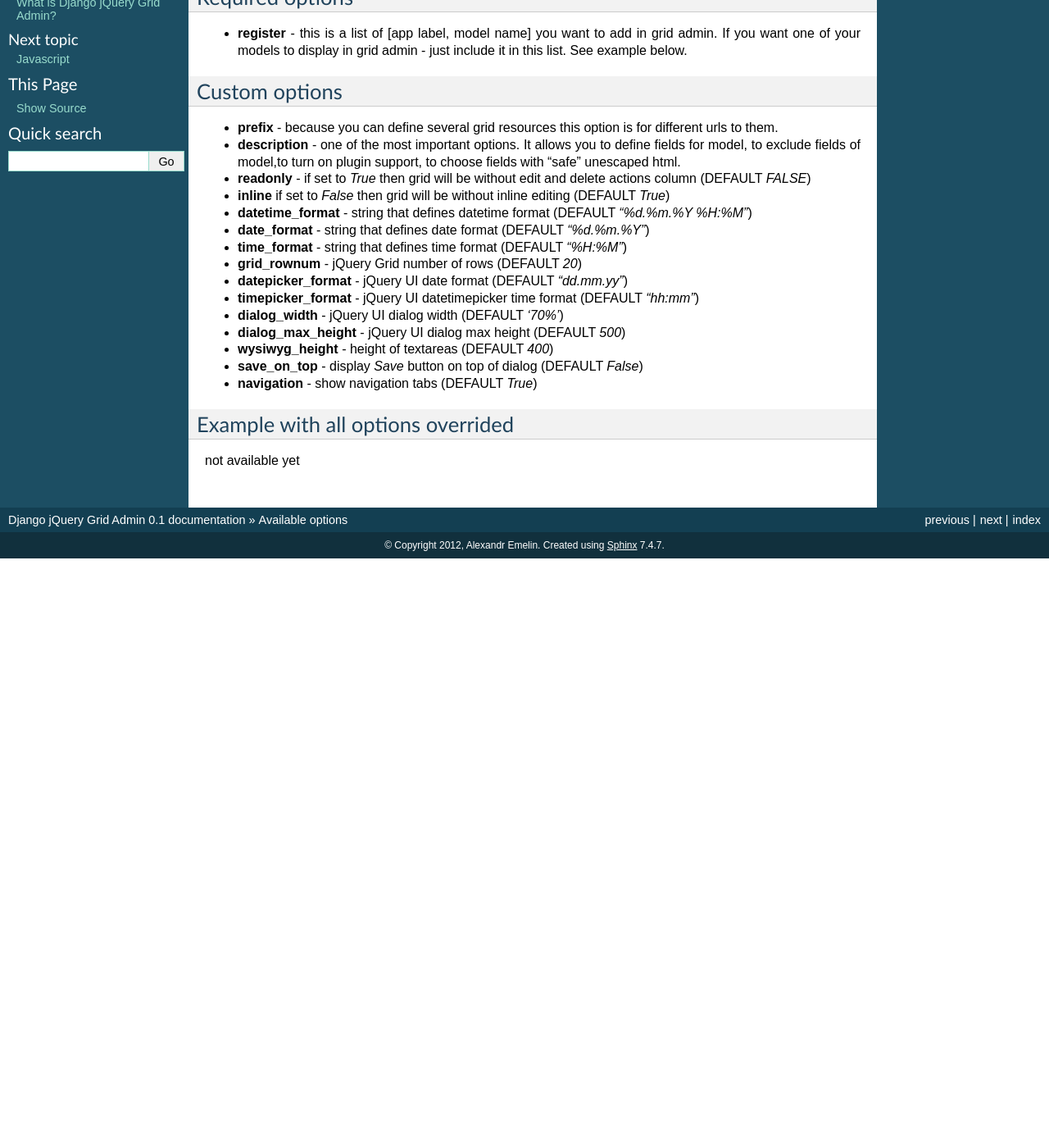
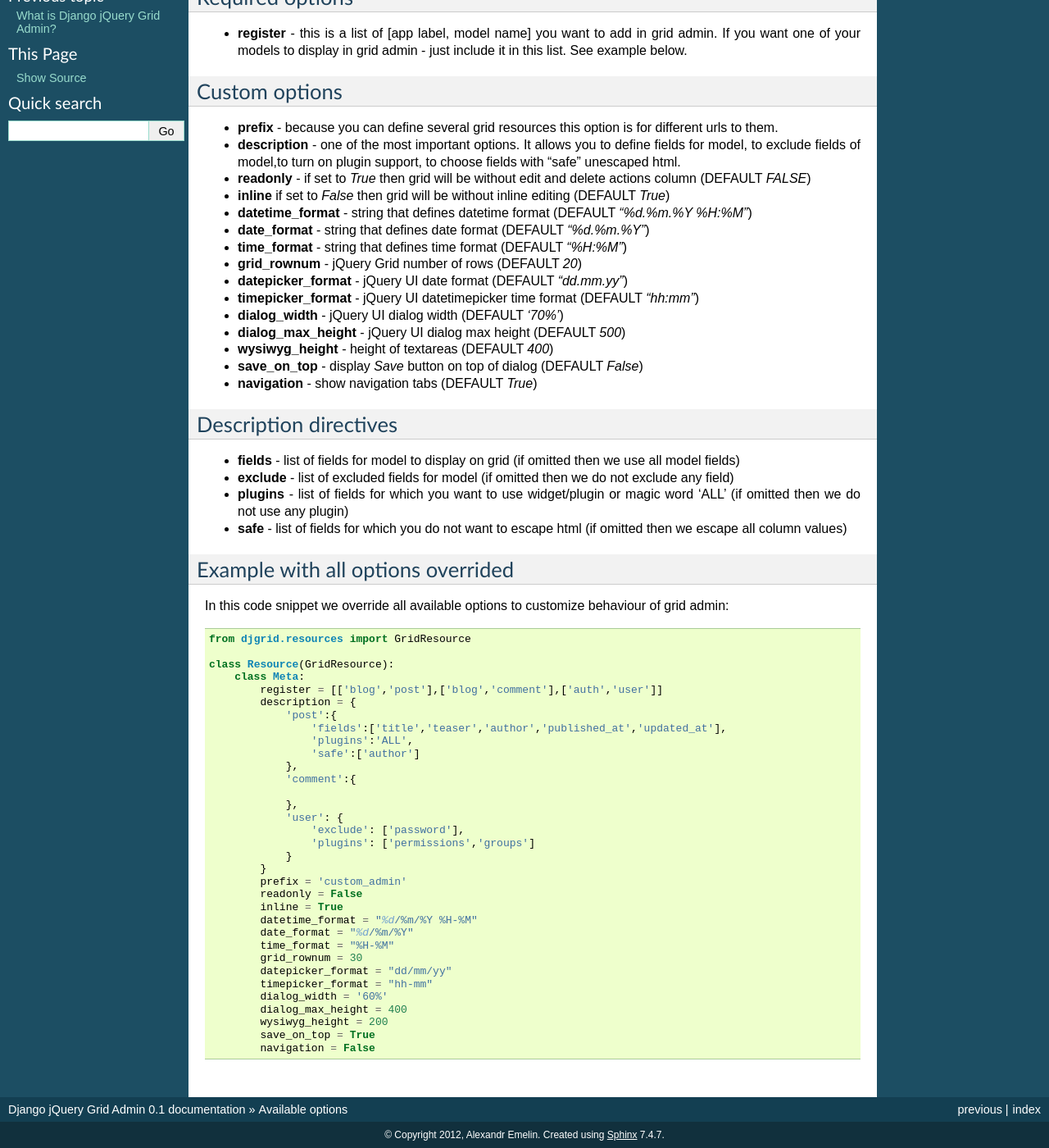
Before and after one commit to FZambia/django-jqgrid-playground, a Sphinx documentation site: the page built from docs/options.rst, in a window 1280 px wide and 1400 px high, scrolled down 196 px. Shown: the whole window at 82% size. Built offline with Sphinx 7.4.7, drawn with Linux system fonts in a browser that asks for light colours; pages that are not in the unit, such as notebooks, are missing from menus; before the commit the page ends 900 px from its top, so only the background shows below that; some of the changed text lies outside the part shown.

Commit message:
more docs

```diff
--- a/docs/index.rst
+++ b/docs/index.rst
@@ -14,7 +14,7 @@ Contents
 
    overview
    options
-   javascript
+   plugin
    ...
 
 Indices and tables
--- a/docs/options.rst
+++ b/docs/options.rst
@@ -43,7 +43,50 @@ Custom options
 
 * **navigation** - show navigation tabs (DEFAULT `True`)
 
+Description directives
+----------------------
+* **fields** - list of fields for model to display on grid (if omitted then we use all model fields)
+
+* **exclude** -  list of excluded fields for model (if omitted then we do not exclude any field)
+
+* **plugins** - list of fields for which you want to use widget/plugin or magic word 'ALL' (if omitted then we do not use any plugin)
+
+* **safe** - list of fields for which you do not want to escape html (if omitted then we escape all column values)
 
 Example with all options overrided
 -----------------------------------
-not available yet
+In this code snippet we override all available options to customize behaviour of grid admin: ::
+
+    from djgrid.resources import GridResource
+
+    class Resource(GridResource):
+        class Meta:
+            register = [['blog','post'],['blog','comment'],['auth','user']]
+            description = {
+                'post':{
+                    'fields':['title','teaser','author','published_at','updated_at'],
+                    'plugins':'ALL',
+                    'safe':['author']
+                },
+                'comment':{
+
+                },
+                'user': {
+                    'exclude': ['password'],
+                    'plugins': ['permissions','groups']
+                }
+            }
+            prefix = 'custom_admin'
+            readonly = False
+            inline = True
+            datetime_format = "%d/%m/%Y %H-%M"
+            date_format = "%d/%m/%Y"
+            time_format = "%H-%M"
+            grid_rownum = 30
+            datepicker_format = "dd/mm/yy"
+            timepicker_format = "hh-mm"
+            dialog_width = '60%'
+            dialog_max_height = 400
+            wysiwyg_height = 200
+            save_on_top = True
+            navigation = False
--- a/docs/overview.rst
+++ b/docs/overview.rst
@@ -22,11 +22,11 @@ Just take a look at some screenshots:
 * http://postimage.org/image/a1tqmrwd1/
 * http://postimage.org/image/4hh9c4xhx/
 
-Try a demonstration:
+Try a demonstration
 --------------------
 * http://google.com
 
-Watch this video:
+Watch this video
 -----------------
 * http://youtube.com
 
@@ -34,7 +34,7 @@ Let's Get It Started
 ====================
 Current version of this app is not available on PyPi.
 
-Some installation steps:
+Some installation steps
 ------------------------
 
 1. First, you need to clone this repository on Github: https://github.com/FZambia/Django-jQuery-Grid-Admin
```
